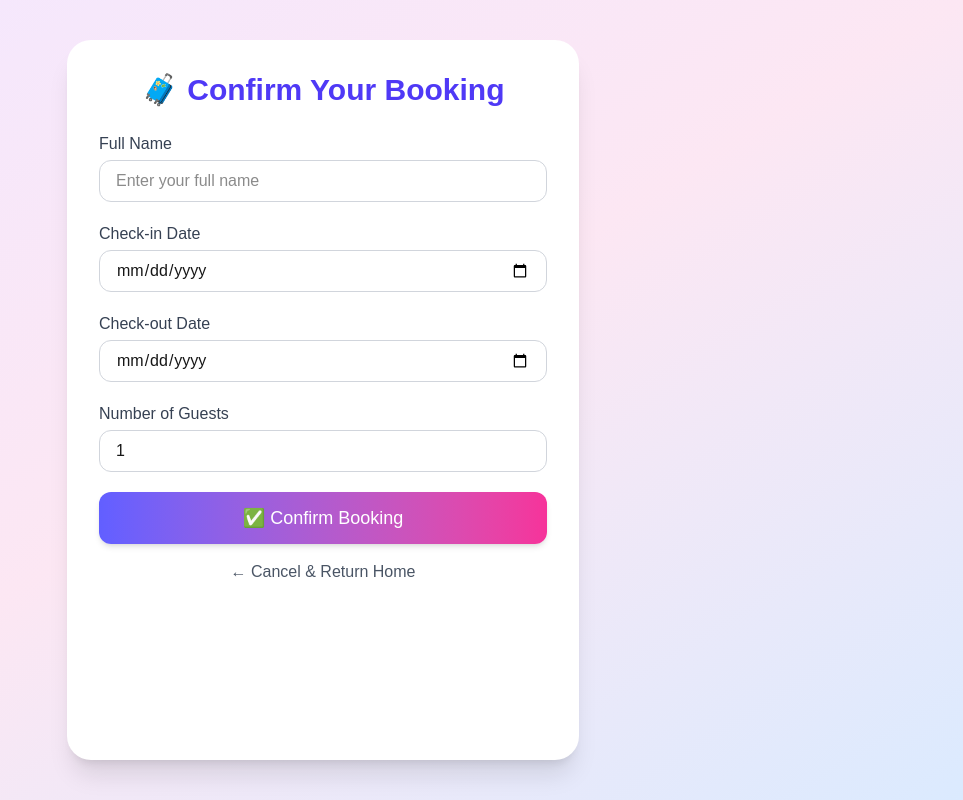
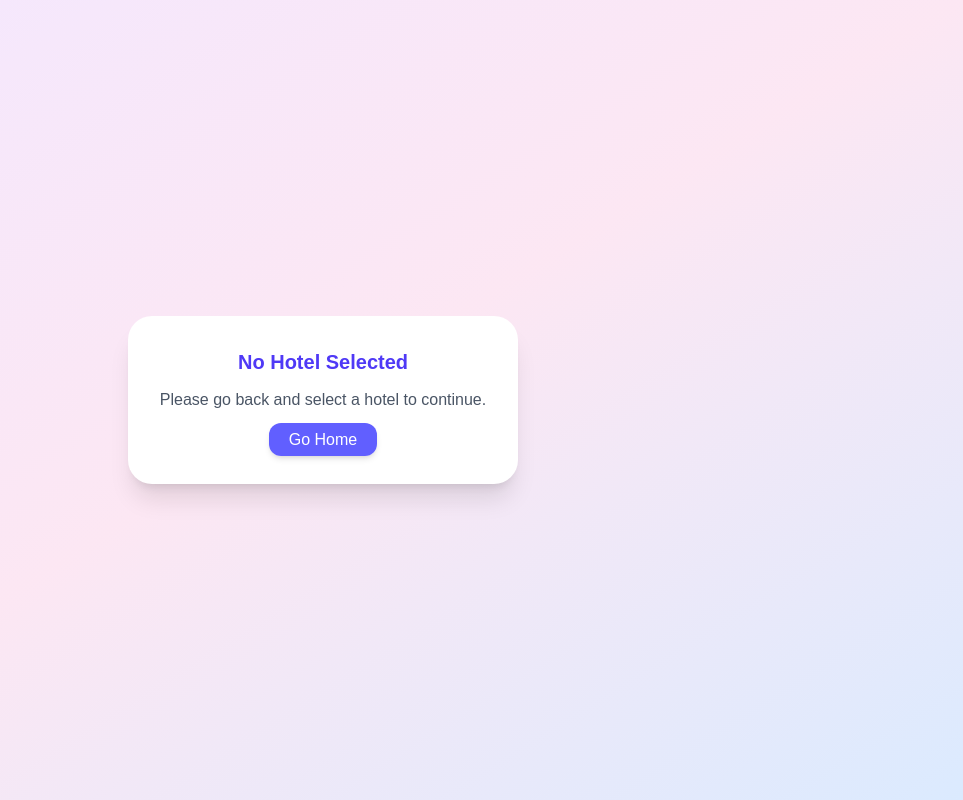
Before and after one commit to yoshika02/france_hotels, a Next.js app: page /book/1/confirm in a window 1280 px wide. Shown: the whole page, without its empty margins (317-1280 px from the left). Built offline with nearby package versions, Linux system fonts and the light colour scheme.

Commit message:
book/confirm

```diff
--- a/app/book/[id]/confirm/page.jsx
+++ b/app/book/[id]/confirm/page.jsx
@@ -1,28 +1,71 @@
 "use client";
 
-import { useState } from "react";
+import { useEffect, useState } from "react";
+import { useRouter } from "next/navigation";
 
-export default function ConfirmPage() {
+export default function ConfirmPage({ params }) {
+  const router = useRouter();
+  const { id } = params;
   const [name, setName] = useState("");
   const [checkin, setCheckin] = useState("");
   const [checkout, setCheckout] = useState("");
   const [guests, setGuests] = useState(1);
+  const [hotel, setHotel] = useState(null);
+  const [hydrated, setHydrated] = useState(false);
+
+  // ✅ Wait until client is ready before accessing localStorage
+  useEffect(() => {
+    setHydrated(true);
+    const storedHotel = localStorage.getItem("selectedHotel");
+    if (storedHotel) {
+      const parsed = JSON.parse(storedHotel);
+      setHotel(parsed);
+    }
+  }, []);
 
   const handleSubmit = (e) => {
   e.preventDefault();
 
-    // Save booking details to localStorage (to use on success page)
   const hotel = JSON.parse(localStorage.getItem("selectedHotel"));
+  if (!hotel || !hotel.id) {
+    alert("⚠️ Hotel information is missing. Please go back and select a hotel again.");
+    window.location.href = "/";
+    return;
+  }
 
   localStorage.setItem(
     "bookingDetails",
     JSON.stringify({ name, checkin, checkout, guests, hotel })
   );
 
-window.location.href = `/pay/${hotel.id}`
-;
+  window.location.href = `/pay/${hotel.id}`;
+};
 
-  };
+
+  if (!hydrated)
+    return (
+      <h1 className="text-center text-purple-600 p-10">Loading booking form…</h1>
+    );
+
+  if (!hotel)
+    return (
+      <main className="min-h-screen flex justify-center items-center bg-gradient-to-br from-purple-100 via-pink-100 to-blue-100">
+        <div className="bg-white p-8 rounded-3xl shadow-xl text-center">
+          <h2 className="text-xl font-bold text-indigo-600 mb-3">
+            No Hotel Selected
+          </h2>
+          <p className="text-gray-600 mb-4">
+            Please go back and select a hotel to continue.
+          </p>
+          <a
+            href="/"
+            className="px-5 py-2 bg-indigo-500 text-white rounded-xl shadow-md hover:opacity-90"
+          >
+            Go Home
+          </a>
+        </div>
+      </main>
+    );
 
   return (
     <main className="min-h-screen bg-gradient-to-br from-purple-100 via-pink-100 to-blue-100 p-10 flex justify-center">
```
Lines whose indentation alone changed are shown as unchanged.
